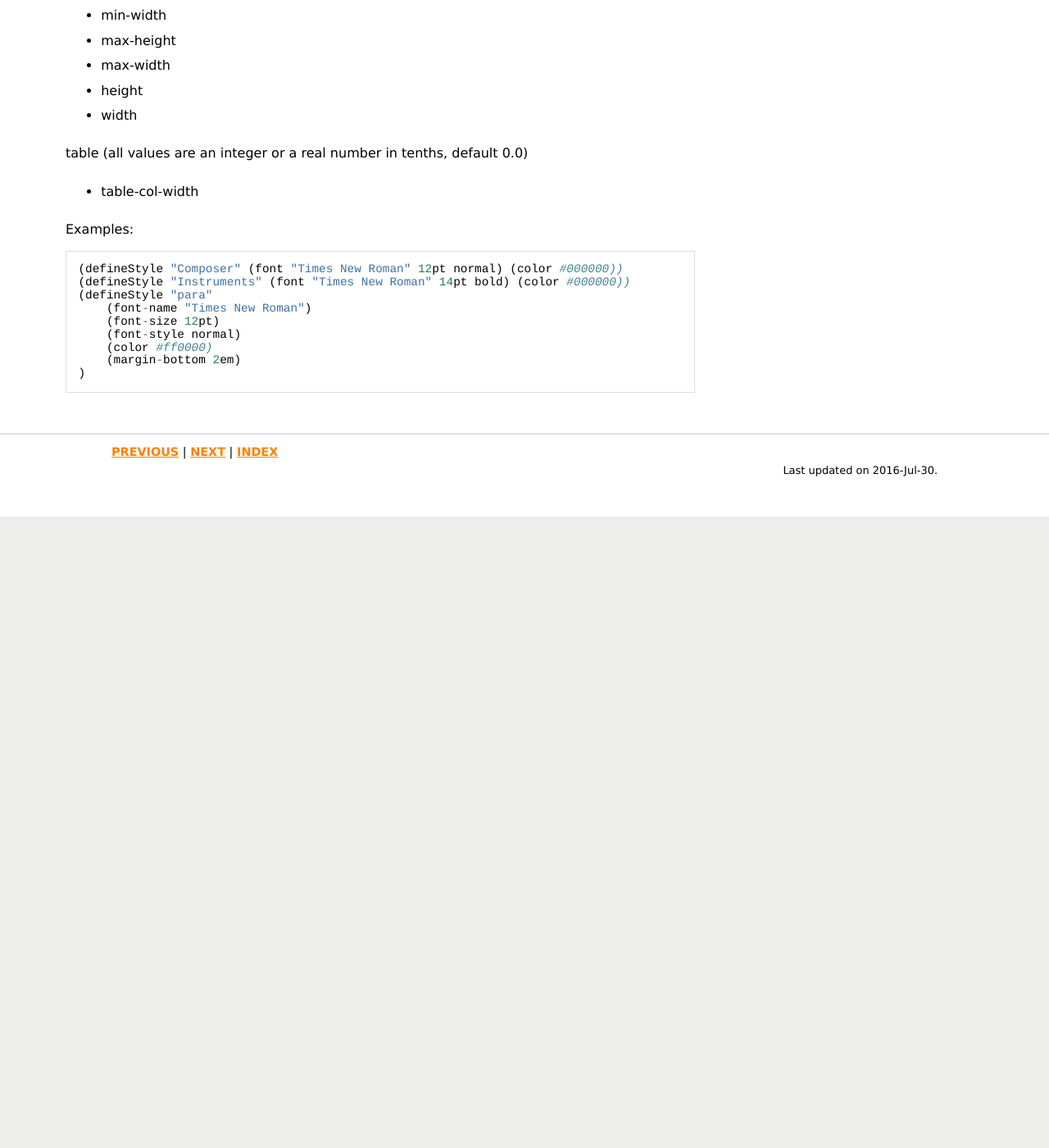
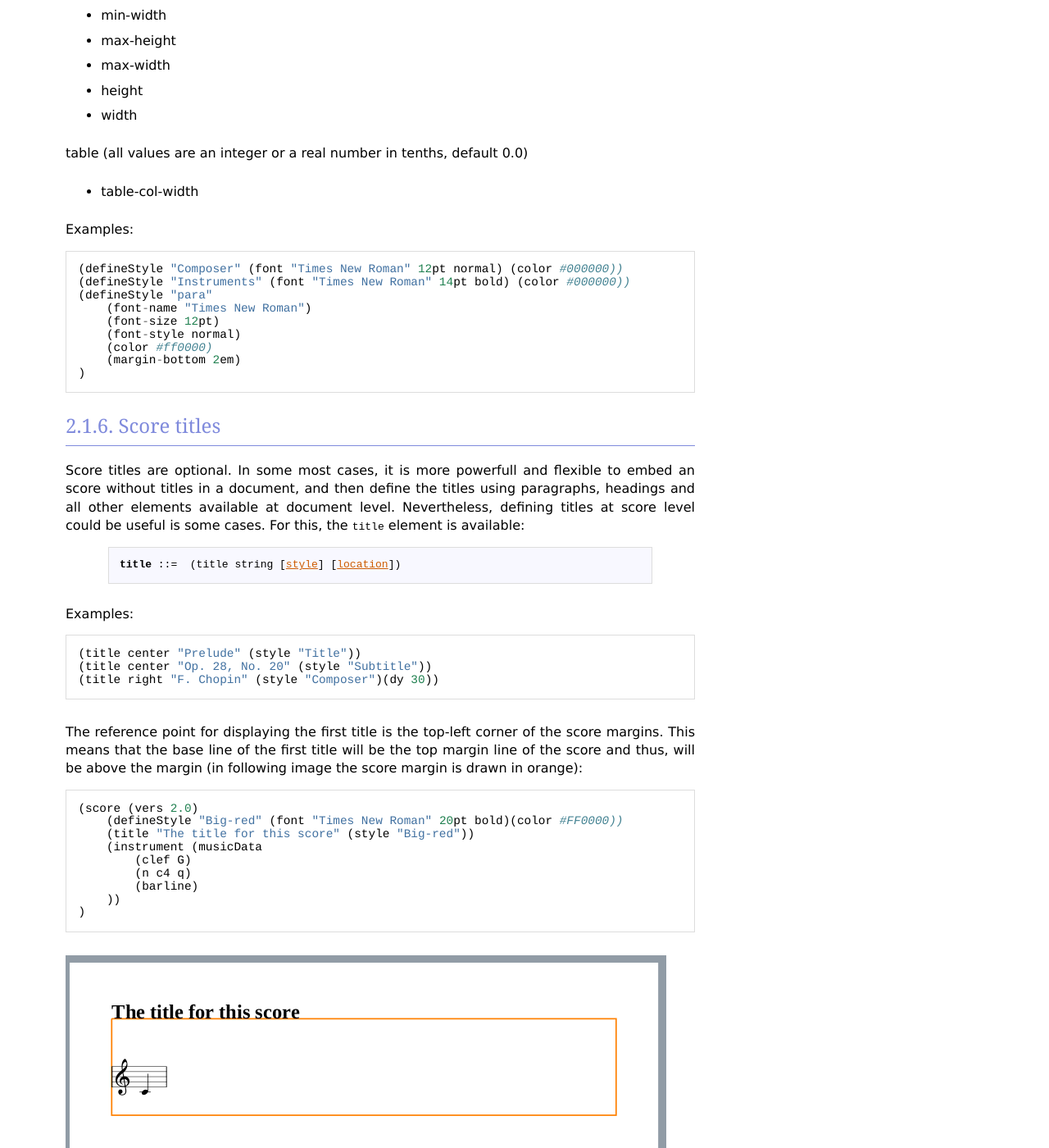
Before and after one commit to lenmus/ldp, a Sphinx documentation site: the page built from source/score/score.txt, in a window 1280 px wide and 1400 px high, scrolled down 7380 px. Shown: the whole window at 82% size. Built offline with Sphinx 7.4.7, drawn with Linux system fonts in a browser that asks for light colours; before the commit the page ends 8010 px from its top, so only the background shows below that; some of the changed text lies outside the part shown.

Commit message:
Add documentation for titles

```diff
--- a/source/score/score.txt
+++ b/source/score/score.txt
@@ -255,7 +255,7 @@ An style is defined by using the 'defineStyle' element:
 
 .. rst-class:: bnf-rule
 .. productionlist:: *
-    defineStyle : (defineStyle  `styleName` { `styleProperty`* | `font` `color` } )
+    defineStyle : (defineStyle  `styleName` { `styleProperty`* | `font` [`color`] } )
     styleProperty : (property value)
 
 Property names are normally taken from CSS. Currently, the following properties are supported by the LDP
@@ -326,64 +326,77 @@ Examples::
 
 
 
-.. commented out ------------------------------------------------------
 
-    .. _element_title:
+.. _element_title:
 
-    Score titles
-    ~~~~~~~~~~~~~~~~~~~~~
+Score titles
+~~~~~~~~~~~~~~~~~~~~~
 
-    .. rst-class:: bnf-rule
-    .. productionlist:: *
-        title : (title `h-alignment` string [`style`] [`location`])
-        h-alignment : { left | center | right }
-        style : (style name)
-        name : string.  Must be a style name defined with defineStyle
+Score titles are optional. In some most cases, it is more powerfull and flexible to embed an score without titles in a document, and then define the titles using paragraphs, headings and all other elements available at document level. Nevertheless, defining titles at score level could be useful is some cases. For this, the :token:`title` element is available:
+
+.. rst-class:: bnf-rule
+.. productionlist:: *
+    title : (title string [`style`] [`location`])
 
 
-    The 'h-alignment' parameter overrides :token:`style` but doesn't modify it.
+Examples::
+
+    (title center "Prelude" (style "Title"))
+    (title center "Op. 28, No. 20" (style "Subtitle"))
+    (title right "F. Chopin" (style "Composer")(dy 30))
 
 
-    Examples::
+The reference point for displaying the first title is the top-left corner of the score margins. This means that the base line of the first title will be the top margin line of the score and thus, will be above the margin (in following image the score margin is drawn in orange)::
 
-        (title center "Prelude" (style "Title")
-        (title center "Op. 28, No. 20" (style "Subtitle")
-        (title right "F. Chopin" (style "Composer"(dy 30))
+    (score (vers 2.0)
+        (defineStyle "Big-red" (font "Times New Roman" 20pt bold)(color #FF0000))
+        (title "The title for this score" (style "Big-red"))
+        (instrument (musicData
+            (clef G)
+            (n c4 q)
+            (barline)
+        ))
+    )
 
-    h-alignment 'center' forces to center the string in current
-    line, without taking into
-    account the space consumed by any possible existing left title. That is,
-    'center' always
-    means 'centered in the line'.
+.. image:: ../figures/score-04.png
 
-    The font settings are stored as new default settings for
-    coming <command>title</command> elements.
+The reference point for positioning following title elements is previous the title reference point incremented by previous title height::
 
-    The title text string will be printed at current location; therefore, the
-    location tag is not normally required. A new line is
-    forced only if not enough space in current line for the text-string.
+    (score (vers 2.0)
+        (defineStyle "Big" (font "Times New Roman" 20pt bold))
+        (defineStyle "Medium" (font "Times New Roman" 16pt))
+        (title "The title for this score" (style "Big"))
+        (title "A subtitle" (style "Medium"))
+        (instrument (musicData
+            (clef G)
+            (n c4 q)
+            (barline)
+        ))
+    )
 
-    If a location is specified, the text will be positioned so that the lower
-    edge of the
-    text is located at the specified y location. And alignment
-    takes place relative to the given x location. For example::
+.. image:: ../figures/score-05.png
 
-        (title right "Franz Schubert" x:40mm y:30mm)
 
-    The y location given is 30mm. Since this is an absolute location
-    the lower edge of the text will be at 30 millimeters
-    from the top margin of the page. As the x location given is 40mm and, again, this is an
-    absolute location, the current horizontal position will be 40 millimeters
-    from the left edge of the page. Since right justification is indicated,
-    the string "Franz Schubert" will be placed such that the right edge of the
-    final "t" will be 40 millimeters from the left margin of the page.
-    If "center" had been specified, the middle of the string "Franz Schubert" would
-    be at 40 millimeters from the left margin of the page.
+The :token:`location` element should be used for properly positioning the title at the desired location. The displacement indicated by the :token:`location` element is measured in tenths, referred to first staff of first instrument::
 
-    If a relative location is specified (dx or dy) they will refer always to
-    current location. It, normally, will be the right bottom corner of rectangle
-    bounding the previous title.
+    (score (vers 2.0)
 
-    As titles are not positioned on staves, relative location units (tenths) are
-    not possible as no staff is involved. You must always use absolute units, such as
-    inches or millimeters.
+       (defineStyle "Small-blue" (font "Times New Roman" 10pt italic)(color #0000FF))
+       (defineStyle "Medium-grey" (font "Bernard MT Condensed" 14pt bold)(color #606060))
+       (defineStyle "Big-red" (font "Times New Roman" 20pt bold)(color #FF0000))
+       (defineStyle "Style3" (font "Times New Roman" 12pt normal))
+
+       (title center "Title for this great opus" (style "Big-red")(dx 270)(dy 30))
+       (title center "Pianoworks Op.114, No.7" (style "Medium-grey")(dx 340)(dy 30))
+       (title right "Words: P.Copypaste" (style "Small-blue")(dy 70))
+       (title left "Music: G.H.MendItAll" (style "Medium-grey")(dx 747)(dy 55))
+       (title right "The famous artist" (style "Medium-grey")(dx 805)(dy 60))
+
+        (instrument (musicData
+            (clef G)
+            (n c4 q)
+            (barline)
+        ))
+    )
+
+.. image:: ../figures/score-06.png
```
Also changed, not shown: source/figures/score-04.png (added), source/figures/score-05.png (added), source/figures/score-06.png (added), 3 other files.
